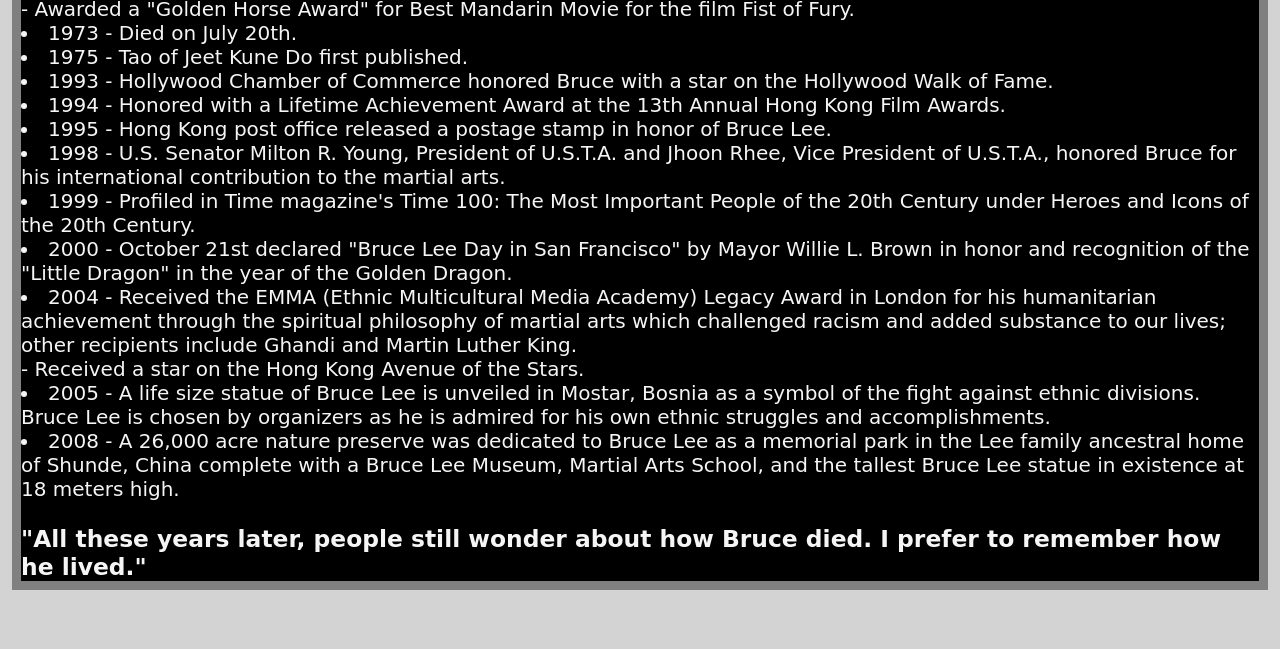
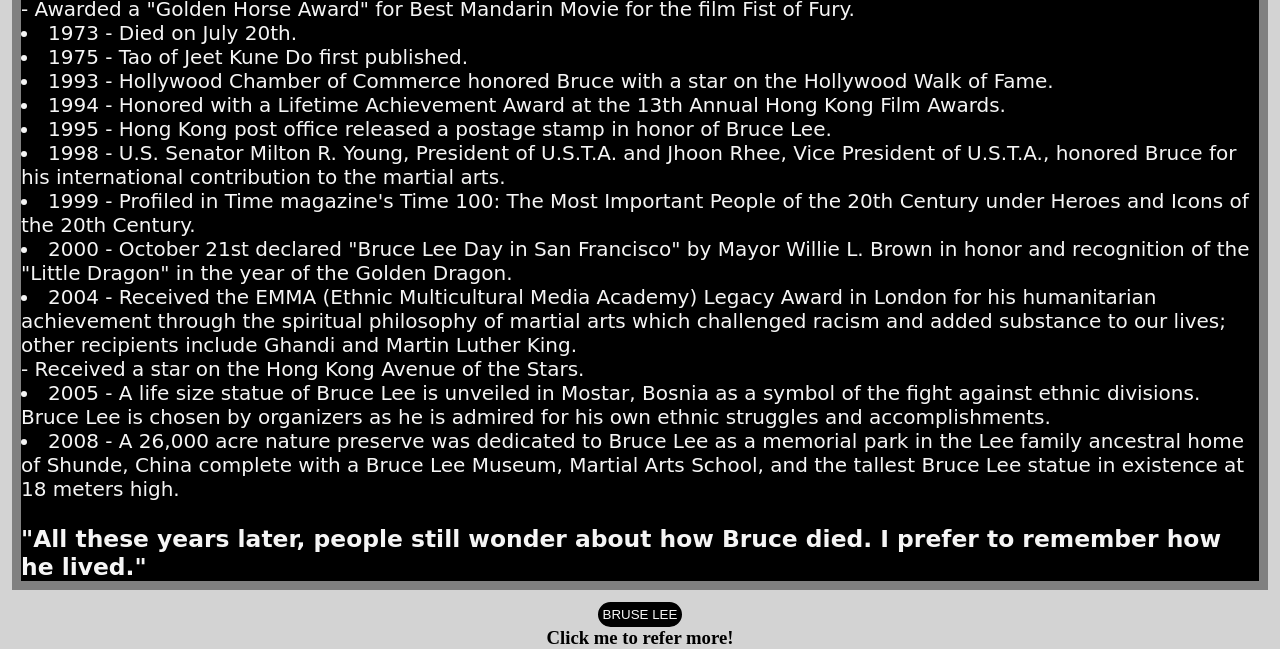
Before and after one commit to SUBANU/Tribute-Page, a plain HTML site: page index.html in a window 1280 px wide. Shown: the part 1154-1803 px from the top of the page. Before the commit the page ends 1756 px from the top, so only its background shows below. Drawn offline with Linux system fonts and the light colour scheme.

Commit message:
second commit

```diff
--- a/index.html
+++ b/index.html
@@ -15,6 +15,7 @@
         <h1>【﻿ＢＲＵＳＥ　ＬＥＥ】</h1>
         <img src="https://cdn.motivationgrid.com/wp-content/uploads/2014/02/Learning-is-never-cumulative-Bruce-LEe-quote.jpg" height="300" width="300">
         <img src="https://upload.wikimedia.org/wikipedia/commons/thumb/c/ca/Bruce_Lee_1973.jpg/220px-Bruce_Lee_1973.jpg"width="300" height="375">
+
     </div>
     <div id="bruselee-caption" >
         <pre><h1 style="color:black">𝐁𝐫𝐮𝐜𝐞 𝐋𝐞𝐞 -Quotes</h1>
@@ -63,7 +64,12 @@
 <h3>"All these years later, people still wonder about how Bruce died. I prefer to remember how he lived."</h3>
         </p>
     </div>
+    <div class="imagelink">
+        <a href="https://medium.com/the-nonfiction-zone/43-fascinating-facts-about-bruce-lee-381ff6f236a2"><button style="background-color: black;color:whitesmoke;border-radius: 15px;border:5px solid black">BRUSE LEE</button></a>
 </div>
+<h3 style="text-align: center;">Click me to refer more!</h3>
+    </div>
+
 
 </body>
 </html>
--- a/style.css
+++ b/style.css
@@ -34,3 +34,9 @@
 .image{
     float:right;
 }
+.imagelink{
+   display: flex;
+    align-items: center;
+    justify-content: center;
+
+}
```
